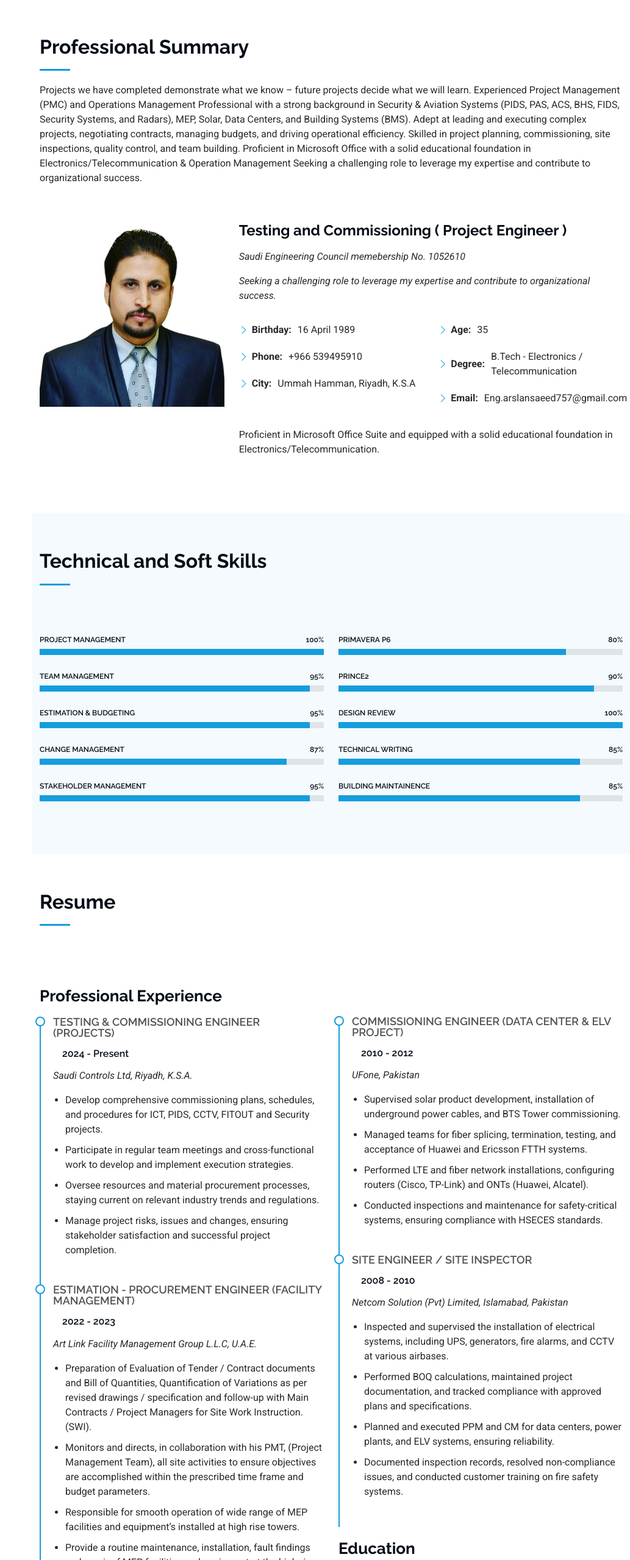
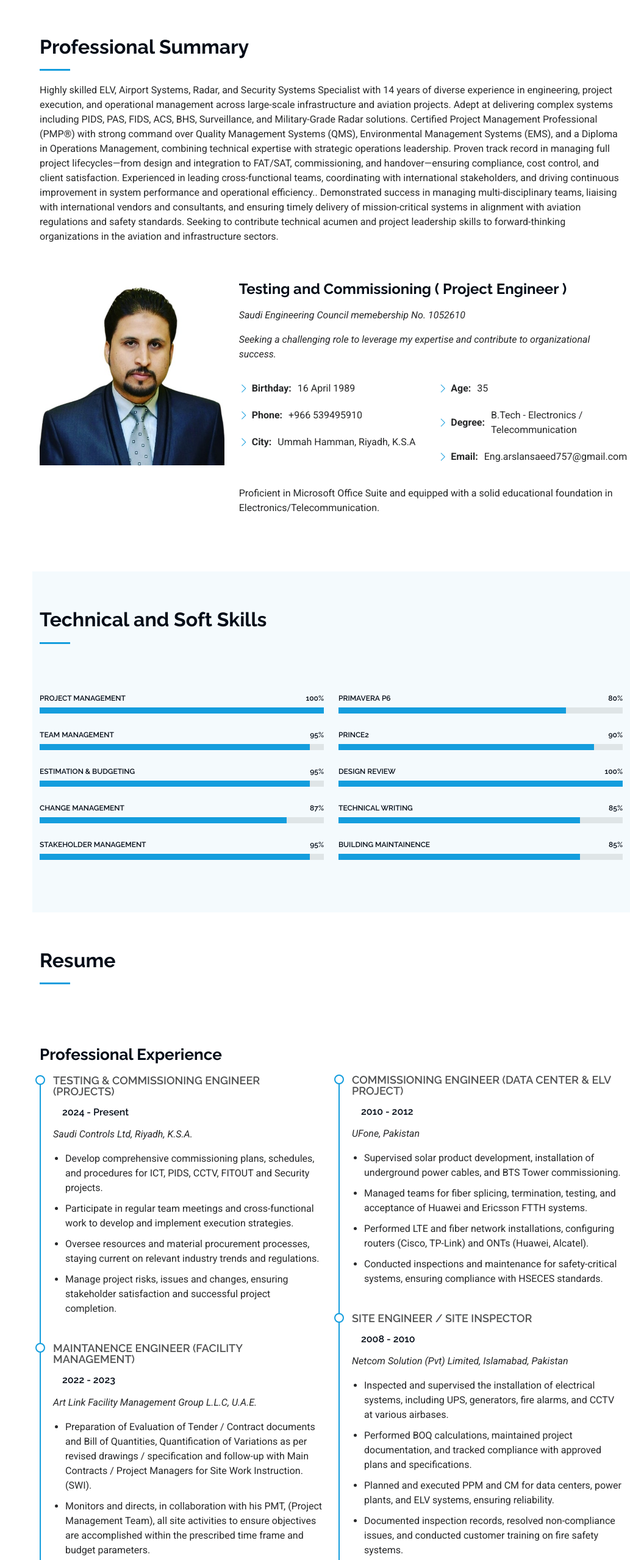
Before and after one commit to ZainulAbidin-dot/Arslan-Resume, a website: page index.html in a window 1280 px wide. Shown: the part 802-3360 px from the top of the page at 61% size, without its empty margins (247-1280 px from the left). Drawn offline with Linux system fonts and the light colour scheme.

Commit message:
Add new image for portfolio and update professional summary

```diff
--- a/index.html
+++ b/index.html
@@ -111,12 +111,10 @@
       <!-- Section Title -->
       <div class="container section-title" data-aos="fade-up">
         <h2>Professional Summary</h2>
-        <p>Projects we have completed demonstrate what we know – future projects decide what we will learn. Experienced Project Management
-          (PMC) and Operations Management Professional with a strong background in Security & Aviation Systems (PIDS, PAS, ACS, BHS, FIDS,
-          Security Systems, and Radars), MEP, Solar, Data Centers, and Building Systems (BMS). Adept at leading and executing complex projects,
-          negotiating contracts, managing budgets, and driving operational efficiency. Skilled in project planning, commissioning, site inspections,
-          quality control, and team building. Proficient in Microsoft Office with a solid educational foundation in Electronics/Telecommunication &
-          Operation Management Seeking a challenging role to leverage my expertise and contribute to organizational success.
+        <p>
+          Highly skilled ELV, Airport Systems, Radar, and Security Systems Specialist with 14 years of diverse experience in engineering, project execution, and operational management across large-scale infrastructure and aviation projects. Adept at delivering complex systems including PIDS, PAS, FIDS, ACS, BHS, Surveillance, and Military-Grade Radar solutions.
+          Certified Project Management Professional (PMP®) with strong command over Quality Management Systems (QMS), Environmental Management Systems (EMS), and a Diploma in Operations Management, combining technical expertise with strategic operations leadership. Proven track record in managing full project lifecycles—from design and integration to FAT/SAT, commissioning, and handover—ensuring compliance, cost control, and client satisfaction. Experienced in leading cross-functional teams, coordinating with international stakeholders, and driving continuous improvement in system performance and operational efficiency..
+          Demonstrated success in managing multi-disciplinary teams, liaising with international vendors and consultants, and ensuring timely delivery of mission-critical systems in alignment with aviation regulations and safety standards. Seeking to contribute technical acumen and project leadership skills to forward-thinking organizations in the aviation and infrastructure sectors.
         </p>
       </div><!-- End Section Title -->
 
@@ -298,7 +296,7 @@
             </div><!-- Edn Resume Item -->
 
             <div class="resume-item">
-              <h4>Estimation - Procurement Engineer (Facility Management)
+              <h4>Maintanence Engineer (Facility Management)
               </h4>
               <h5>2022 - 2023</h5>
               <p><em>Art Link Facility Management Group L.L.C, U.A.E.</em></p>
@@ -705,6 +703,16 @@
               </div>
             </div><!-- End Portfolio Item -->
 
+            <div class="col-lg-4 col-md-6 portfolio-item isotope-item filter-app">
+              <div class="portfolio-content h-100">
+                <img src="assets/img/c10.jpg" class="img-fluid" alt="">
+                <div class="portfolio-info">
+
+                  <a href="assets/img/c10.jpg" title="Certifications" data-gallery="portfolio-gallery-product" class="glightbox preview-link"><i class="bi bi-zoom-in"></i></a>
+                  <!-- <a href="portfolio-details.html" title="More Details" class="details-link"><i class="bi bi-link-45deg"></i></a> -->
+                </div>
+              </div>
+            </div><!-- End Portfolio Item -->
 
           </div><!-- End Portfolio Container -->
 
```
Also changed, not shown: assets/img/c10.jpg (added).
